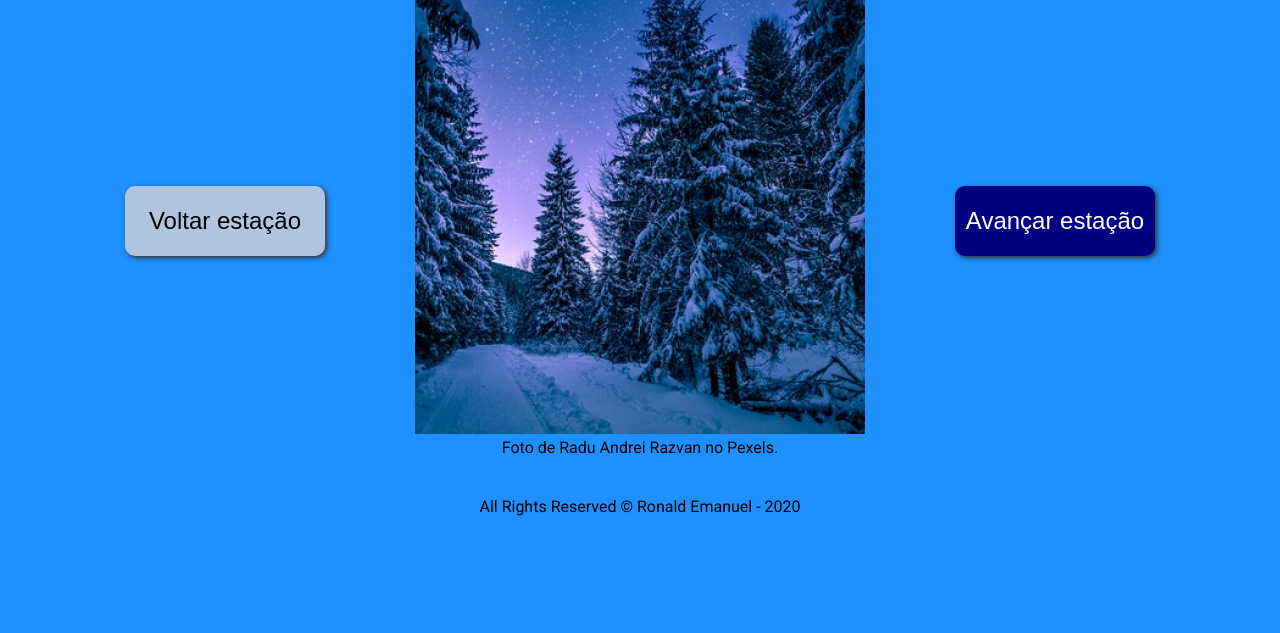
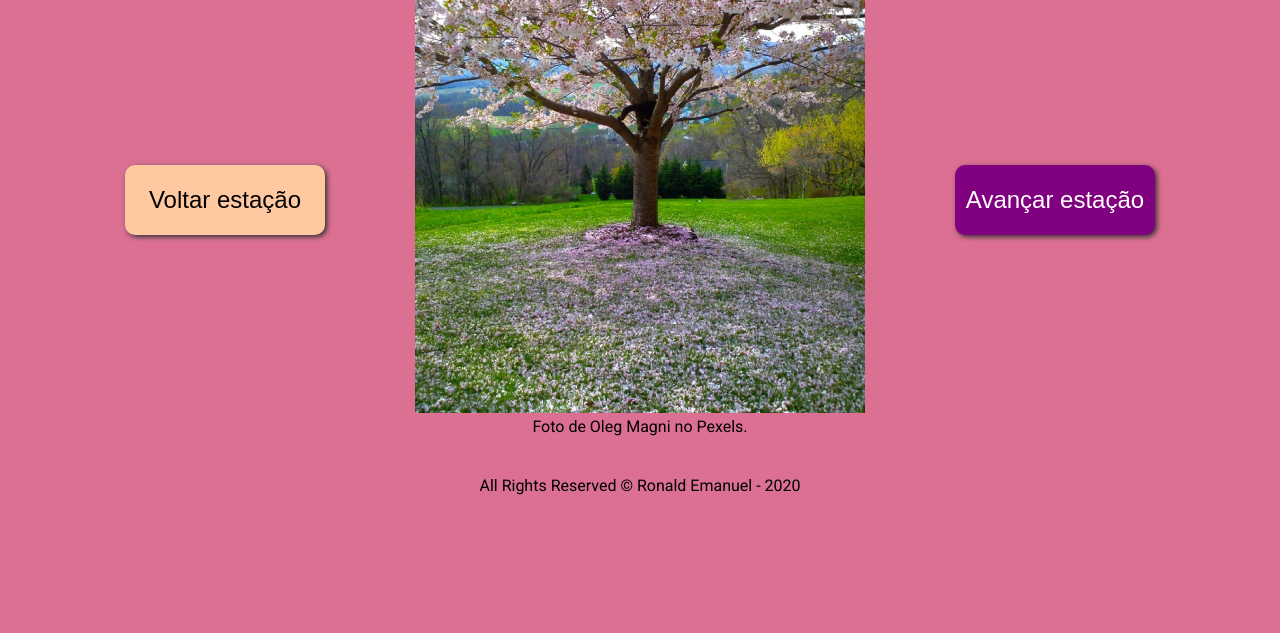
Before and after one commit to ronaldemanuel/estacoes, a plain HTML site: page index.html in a window 1280 px wide. Shown: the part 167-800 px from the top of the page. Drawn offline with Linux system fonts and the light colour scheme; a web font is replaced by a local one.

Commit message:
fixed bugs

```diff
--- a/index.html
+++ b/index.html
@@ -3,7 +3,7 @@
 <head>
     <meta charset="UTF-8">
     <meta name="viewport" content="width=device-width, initial-scale=1.0">
-    <title>Estações-Primavera</title>
+    <title>Seasons Style</title>
     <link rel="stylesheet" href="style.css">
     <link href="https://fonts.googleapis.com/css2?family=Caveat&family=Lovers+Quarrel&family=Pangolin&family=Roboto&family=Satisfy&display=swap" rel="stylesheet">
 </head>
--- a/script.js
+++ b/script.js
@@ -5,12 +5,12 @@
 3 - WINTER - 5 => 8
 */
 
-let season = 0;
+let season;
 
 function getSeason() {
     var date = new Date();
-    var day = 30 // Day
-    var month = 6 // Month
+    var day = date.getDate() // Day
+    var month = date.getMonth() // Month
 
     // Jan, Feb
     if (month === 0 || month === 1) {
```
